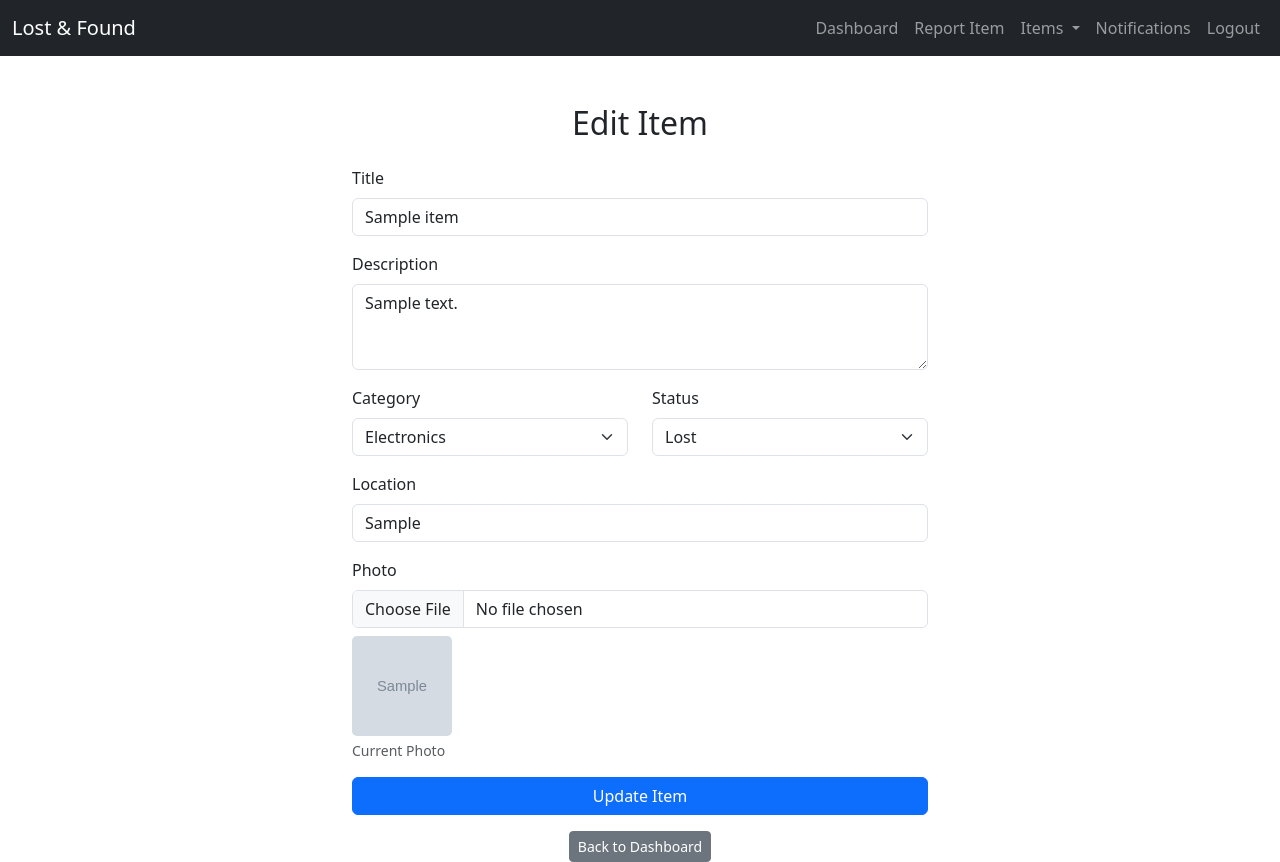
After one commit to radi1814/digital-lost-found, a Flask app: page /edit_item/1 in a window 1280 px wide. The commit adds this page. Run offline with Flask 3, Linux system fonts and the light colour scheme; a user stored in the database is signed in; tables that the repository leaves empty hold one stand-in row (values such as "Sample post"); grey boxes marked "Sample" are stand-in pictures; some libraries are stand-ins or nearby versions.

Commit message:
Dashboard updates: show only user items, added edit/delete functionality

```diff
--- a/app.py
+++ b/app.py
@@ -232,6 +232,40 @@ def report_item():
     return render_template('report_item.html', form=form)
 
 
+@app.route('/edit_item/<int:item_id>', methods=['GET', 'POST'])
+@login_required
+def edit_item(item_id):
+    item = Item.query.filter_by(
+        id=item_id, user_id=current_user.id).first_or_404()
+    form = ItemForm(obj=item)
+
+    if form.validate_on_submit():
+        item.title = form.title.data
+        item.description = form.description.data
+        item.category = form.category.data
+        item.status = form.status.data
+        item.location = form.location.data
+
+        # If user uploads new photo, replace the old one
+        if form.photo.data:
+            filename = secure_filename(form.photo.data.filename)
+            form.photo.data.save(os.path.join(
+                app.config['UPLOAD_FOLDER'], filename))
+            # delete old photo if exists
+            if item.photo:
+                old_path = os.path.join(
+                    app.config['UPLOAD_FOLDER'], item.photo)
+                if os.path.exists(old_path):
+                    os.remove(old_path)
+            item.photo = filename
+
+        db.session.commit()
+        flash('Item updated successfully!', 'success')
+        return redirect(url_for('dashboard'))
+
+    return render_template('edit_item.html', form=form, item=item)
+
+
 @app.route('/lost')
 def lost_items():
     items = Item.query.filter_by(status='Lost').order_by(
@@ -250,6 +284,27 @@ def found_items():
 def item_details(item_id):
     item = Item.query.get_or_404(item_id)
     return render_template('item_details.html', item=item)
+
+
+@app.route('/delete_item/<int:item_id>', methods=['POST'])
+@login_required
+def delete_item(item_id):
+    # Find the item belonging to the current user
+    item = Item.query.filter_by(
+        id=item_id, user_id=current_user.id).first_or_404()
+
+    # Delete the photo file if it exists
+    if item.photo:
+        photo_path = os.path.join(app.config['UPLOAD_FOLDER'], item.photo)
+        if os.path.exists(photo_path):
+            os.remove(photo_path)
+
+    # Delete the item from the database
+    db.session.delete(item)
+    db.session.commit()
+
+    flash('Item deleted successfully!', 'success')
+    return redirect(url_for('dashboard'))
 
 
 @app.route('/notifications')
--- /dev/null
+++ b/templates/edit_item.html
@@ -0,0 +1,59 @@
+{% extends 'base.html' %}
+
+{% block title %}Edit Item | Lost & Found{% endblock %}
+
+{% block content %}
+<div class="container mt-5" style="max-width: 600px;">
+    <h2 class="text-center mb-4">Edit Item</h2>
+
+    <form method="POST" enctype="multipart/form-data">
+        {{ form.hidden_tag() }}
+
+        <div class="mb-3">
+            {{ form.title.label(class="form-label") }}
+            {{ form.title(class="form-control") }}
+        </div>
+
+        <div class="mb-3">
+            {{ form.description.label(class="form-label") }}
+            {{ form.description(class="form-control", rows=3) }}
+        </div>
+
+        <div class="row mb-3">
+            <div class="col-md-6">
+                {{ form.category.label(class="form-label") }}
+                {{ form.category(class="form-select") }}
+            </div>
+            <div class="col-md-6">
+                {{ form.status.label(class="form-label") }}
+                {{ form.status(class="form-select") }}
+            </div>
+        </div>
+
+        <div class="mb-3">
+            {{ form.location.label(class="form-label") }}
+            {{ form.location(class="form-control") }}
+        </div>
+
+        <div class="mb-3">
+            {{ form.photo.label(class="form-label") }}
+            {{ form.photo(class="form-control") }}
+            {% if item.photo %}
+            <div class="mt-2">
+                <img src="{{ url_for('static', filename='uploads/' + item.photo) }}" alt="Current Photo"
+                    style="width: 100px; height: 100px; object-fit: cover; border-radius: 5px;">
+                <small class="text-muted d-block mt-1">Current Photo</small>
+            </div>
+            {% endif %}
+        </div>
+
+        <div class="d-grid">
+            {{ form.submit(class="btn btn-primary", value="Update Item") }}
+        </div>
+    </form>
+
+    <div class="text-center mt-3">
+        <a href="{{ url_for('dashboard') }}" class="btn btn-secondary btn-sm">Back to Dashboard</a>
+    </div>
+</div>
+{% endblock %}
```
Also changed, not shown: templates/items_table.html (+22 -15 lines).
